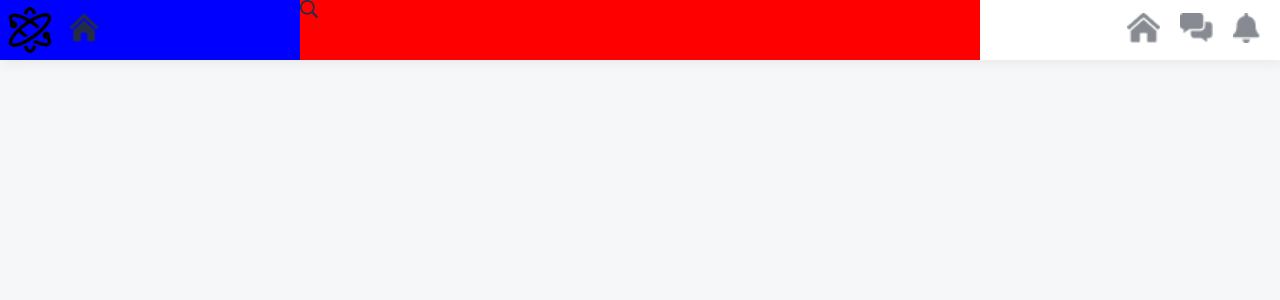
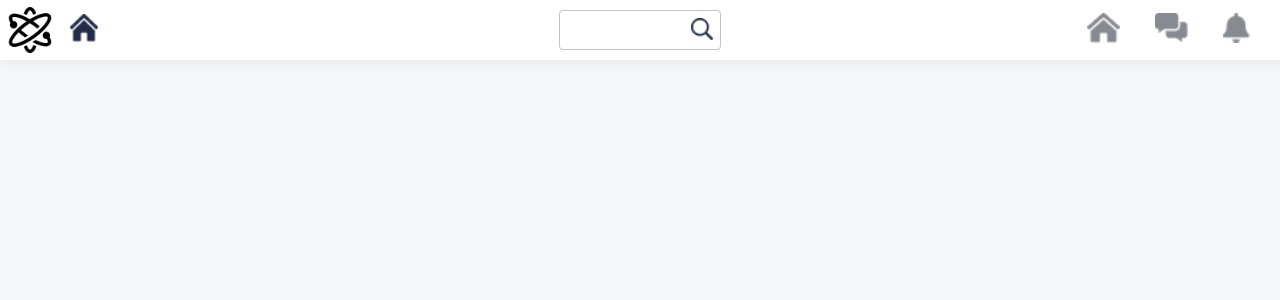
Before and after one commit to MateuszK0s/FE_my-app, a React (Create React App) app: page / in a window 1280 px wide. Shown: the top 300 px of the page. Built offline with nearby package versions, Linux system fonts and the light colour scheme.

Commit message:
TopBar almost finished

```diff
--- a/package.json
+++ b/package.json
@@ -3,6 +3,7 @@
   "version": "0.1.0",
   "private": true,
   "dependencies": {
+    "@material-ui/core": "^4.11.3",
     "@testing-library/jest-dom": "^5.11.10",
     "@testing-library/react": "^11.2.6",
     "@testing-library/user-event": "^12.8.3",
--- a/src/components/topbar/elements/rightside.tsx
+++ b/src/components/topbar/elements/rightside.tsx
@@ -6,11 +6,11 @@ import Icon from '../../shared/Icon';
 const NotificationBar = styled.div`
     display: flex;
     align-items: center;
-    margin-right: 20px;
+    margin-right: 30px;
 `;
 
 const NotificationIcon = styled.div`
-    padding-left: 20px;
+    padding-left: 35px;
 `;
 
 const homeMenu : FC = () =>{
--- a/src/components/topbar/elements/searchsection.tsx
+++ b/src/components/topbar/elements/searchsection.tsx
@@ -1,20 +1,58 @@
+import { Input, InputBase, TextField } from '@material-ui/core';
 import React, { FC } from 'react';
 import ReactDOM from 'react-dom';
 import styled from 'styled-components';
 import Icon from '../../shared/Icon';
 
 const SearchSection = styled.div`
-    background-color: red;
     display: flex;
     width: 100%;
-    user-select: none;
+    margin-left: 200px;
+    margin-right: 200px;
 `;
 
-const searchSection : FC = () =>{
-    return(
+const SearchIcon = styled.div`
+    display: flex;
+    align-items: center;
+    position: absolute;
+    right: 8px;
+    top: 8px;
+`;
+
+const SearchBar = styled.div`
+    width: 100%;
+    display: flex;
+    align-items: center;
+    flex-direction: column;
+    justify-content: center;
+`;
+
+const CustomInput = styled(TextField)`
+    div{
+        height: 40px;
+    }
+`;
+
+const InputContainer = styled.div`
+    width: 90%;
+    position: relative;
+`;
+
+const searchSection: FC = () => {
+    return (
         <SearchSection>
-            <div className="serachBar"/>
-            <Icon icon="search"/>
+            <SearchBar>
+                <InputContainer >
+                    <div>
+                        <SearchIcon />
+                    </div>
+                    <CustomInput type="text" fullWidth variant="outlined" />
+                    <SearchIcon><Icon icon="search" width="22" height="22" /></SearchIcon>
+                </InputContainer>
+            </SearchBar>
+
+
+
         </SearchSection>
     )
 }
--- a/src/components/topbar/topbar.tsx
+++ b/src/components/topbar/topbar.tsx
@@ -16,19 +16,18 @@ const TopBar = styled.div`
 `;
 
 const NavBar = styled.div`
-    background-color: blue;
     display: flex;
     flex-direction: row;
-    width: 300px;
-    min-width: 300px;
+    width: 350px;
+    min-width: 350px;
 `;
 
 const RightSide = styled.div`
     display: flex;
     flex-direction: row;
     justify-content: flex-end;
-    width: 300px;
-    min-width: 300px;
+    width: 350px;
+    min-width: 350px;
 `;
 
 const MainLogo = styled.div`
```
Also changed, not shown: 1 other file (tests, documents, lock files or other folders).
